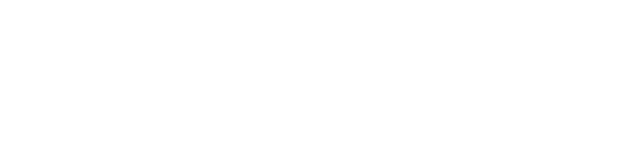
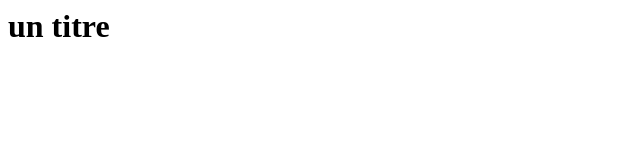
Before and after one commit to edwigegounou/helloWorld, a plain HTML site: page index.html in a window 1280 px wide. Shown: the whole page, without its empty margins (0-640 px from the left). Drawn offline with Linux system fonts and the light colour scheme.

Commit message:
j'ai rajouté un titre

```diff
--- a/index.html
+++ b/index.html
@@ -4,3 +4,6 @@
     <meta charset=UTF-8>
     <title>nouveau titre</title>
   </head>
+  <body>
+    <h1>un titre</h1>
+  </body>
```
